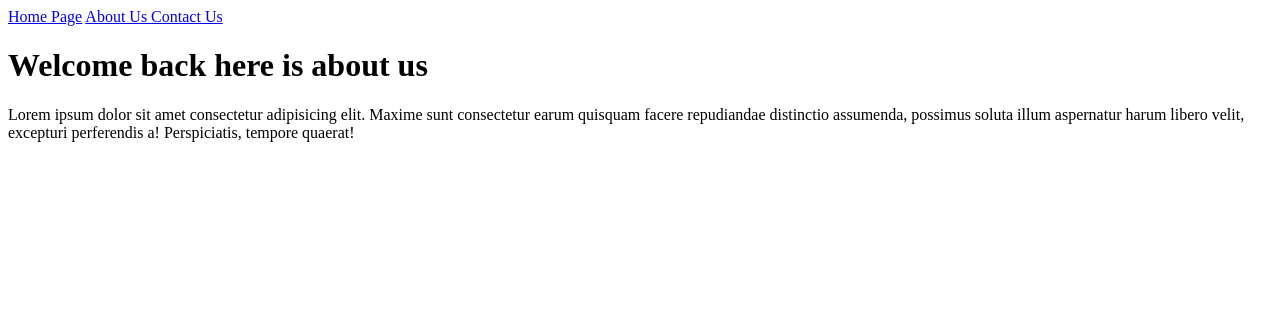
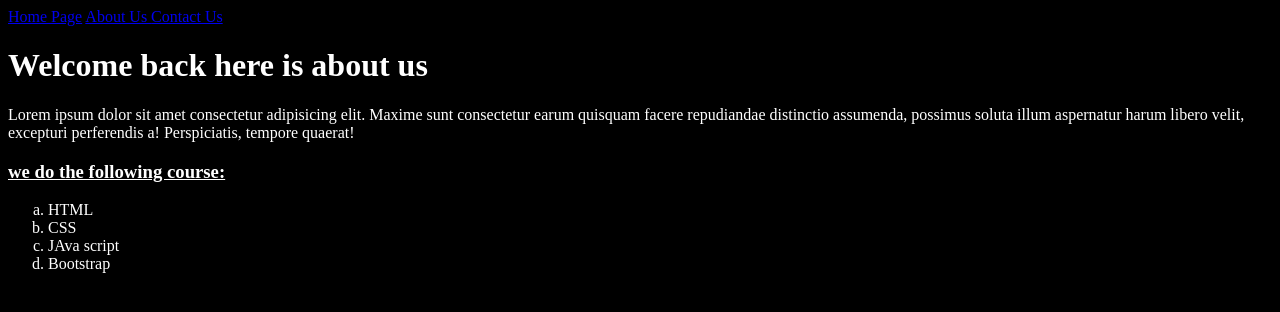
Before and after one commit to BenjaminUwineza/introduction_to_html, a plain HTML site: page about.html in a window 1280 px wide. Drawn offline with Linux system fonts and the light colour scheme.

Commit message:
add Change

```diff
--- a/about.html
+++ b/about.html
@@ -5,7 +5,7 @@
     <meta name="viewport" content="width=device-width, initial-scale=1.0">
     <title>About us page</title>
 </head>
-<body>
+<body style="background:black; color: white;">
 
     <header>
         <nav>
@@ -20,6 +20,18 @@
 <p>
     Lorem ipsum dolor sit amet consectetur adipisicing elit. Maxime sunt consectetur earum quisquam facere repudiandae distinctio assumenda, possimus soluta illum aspernatur harum libero velit, excepturi perferendis a! Perspiciatis, tempore quaerat!
 </p>
+<h3>
+    <u>we do the following course:</u>
+</h3>
+
+<ol type="a">
+    <li>HTML</li>
+    <li>CSS</li>
+    <li>JAva script</li>
+    <li>Bootstrap</li>
+</ol>
+
+
 
 
 </body>
```
Also changed, not shown: contact.html (+1 -1 lines), index.html (+7 -3 lines).
